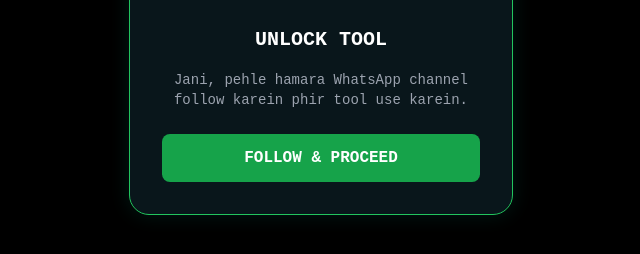
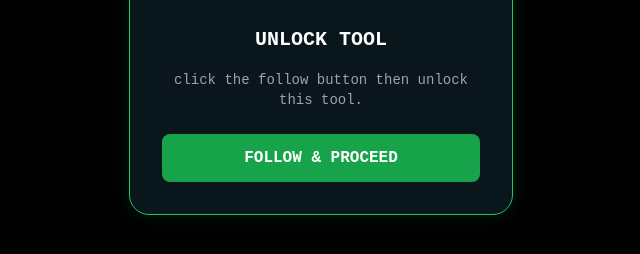
Before and after one commit to ldfjdnfndndnfjf-ship-it/Wp-ban-unban, a plain HTML site: page index.html in a window 1280 px wide. Shown: the part 334-588 px from the top of the page, without its empty margins (319-959 px from the left). Drawn offline with nearby package versions, Linux system fonts and the light colour scheme.

Commit message:
Update index.html

```diff
--- a/index.html
+++ b/index.html
@@ -33,7 +33,7 @@
         <div class="glass-card p-8 text-center max-w-sm border-green-500">
             <i class="fab fa-whatsapp text-6xl text-green-500 mb-4 animate-bounce"></i>
             <h2 class="text-xl font-bold mb-4">UNLOCK TOOL</h2>
-            <p class="text-gray-400 text-sm mb-6">Jani, pehle hamara WhatsApp channel follow karein phir tool use karein.</p>
+            <p class="text-gray-400 text-sm mb-6">click the follow button then unlock this tool.</p>
             <a href="https://whatsapp.com/channel/0029VbB47ttDDmFNztpnZf2m" target="_blank" onclick="unlock()" class="block w-full py-3 bg-green-600 rounded-lg font-bold">FOLLOW & PROCEED</a>
         </div>
     </div>
```
